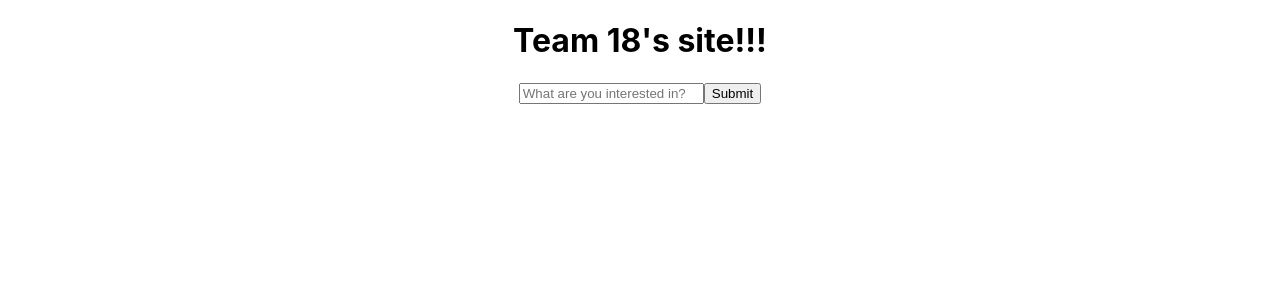
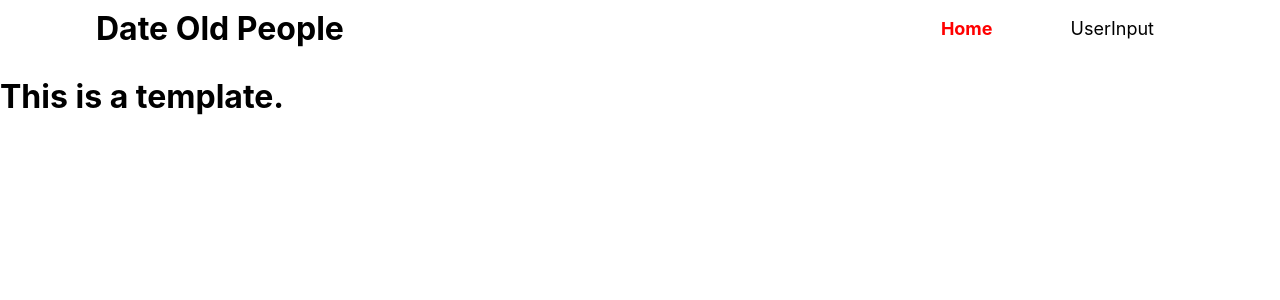
Before and after one commit to ObiBaratt/h4h, a React (Create React App) app: page / in a window 1280 px wide. Shown: the top 300 px of the page. Built offline with nearby package versions, Linux system fonts and the light colour scheme; the HTML template or start-up script is replaced by a standard one.

Commit message:
Add Navbar and Page Routing.

```diff
--- a/package.json
+++ b/package.json
@@ -8,6 +8,7 @@
     "@testing-library/user-event": "^13.5.0",
     "react": "^18.2.0",
     "react-dom": "^18.2.0",
+    "react-router-dom": "^6.4.2",
     "react-scripts": "5.0.1",
     "web-vitals": "^2.1.4"
   },
--- a/src/App.js
+++ b/src/App.js
@@ -1,12 +1,17 @@
+import { BrowserRouter, Routes, Route } from 'react-router-dom';
 import './App.css';
-import UserInput from './Components/UserInput/UserInput';
+
+import Template from './Pages/PageTemplate/Template';
+import UserInputPage from './Pages/UserInputPage/UserInputPage';
 
 function App() {
   return (
-    <div className="App">
-      <h1>Team 18's site!!!</h1>
-      <UserInput />
-    </div>
+    <BrowserRouter>
+      <Routes>
+        <Route path="/" element={<Template />} />
+        <Route path="/input" element={<UserInputPage />} />
+      </Routes>
+    </BrowserRouter>
   );
 }
 
--- /dev/null
+++ b/src/Components/Navbar/Navbar.css
@@ -0,0 +1,65 @@
+li {
+    list-style: none;
+}
+
+a {
+    text-decoration: none;
+}
+
+nav {
+    height: 56px;
+    display: flex;
+}
+
+.navbar {
+    display: flex;
+    align-items: center;
+    justify-content: space-between;
+    padding-left: 6rem;
+    padding-right: 6rem;
+}
+
+.org {
+    font-size: 32px;
+    font-weight: bolder;
+    justify-content: flex-start;
+}
+
+.navItems {
+    display: flex;
+    gap: 1em;
+    font-size: 18px;
+}
+
+.item {
+    margin-left: 20px;
+    margin-right: 20px;
+}
+
+
+/* Basic styles for nav links */
+nav a {
+    display: flex;
+    align-items: center;
+    justify-content: flex-end;
+    padding-left: 30px;
+    padding-right: 30px;
+    height: 100%;
+    text-decoration: none;
+}
+
+/* Specific styles for non-active links */
+    .link {
+    color: black;
+}
+
+/* Specific styles for active links */
+.link-active {
+    color: red;
+    font-weight: bold;
+}
+
+.content {
+    margin-top: 50px;
+    text-align: center;
+}
--- /dev/null
+++ b/src/Components/Navbar/Navbar.js
@@ -0,0 +1,27 @@
+import { NavLink } from "react-router-dom";
+
+import "./Navbar.css";
+
+const Navbar = () => {
+    return (
+      <nav className="navbar">
+        <div className='org'>Date Old People</div>
+        <div className='navItems'>
+            <NavLink
+                to="/" end
+                className={({ isActive }) => (isActive ? "link-active" : "link")}
+                >
+                Home
+            </NavLink>
+            <NavLink
+                to="/input"
+                className={({ isActive }) => (isActive ? "link-active" : "link")}
+                >
+                UserInput
+            </NavLink>
+            </div>
+      </nav>
+    );
+  };
+
+export default Navbar;
--- /dev/null
+++ b/src/Pages/PageTemplate/Template.js
@@ -0,0 +1,12 @@
+import Navbar from "../../Components/Navbar/Navbar";
+
+const Template = () => {
+    return (
+        <div className="section">
+            <Navbar />
+            <h1>This is a template.</h1>
+        </div>
+    );
+}
+
+export default Template;
--- /dev/null
+++ b/src/Pages/UserInputPage/UserInputPage.js
@@ -0,0 +1,13 @@
+import Navbar from "../../Components/Navbar/Navbar";
+import UserInput from "../../Components/UserInput/UserInput";
+
+const UserInputPage = () => {
+    return (
+        <div className="userInputPage">
+            <Navbar />
+            <UserInput />
+        </div>
+    );
+}
+
+export default UserInputPage;
```
Also changed, not shown: 1 other file (tests, documents, lock files or other folders).
